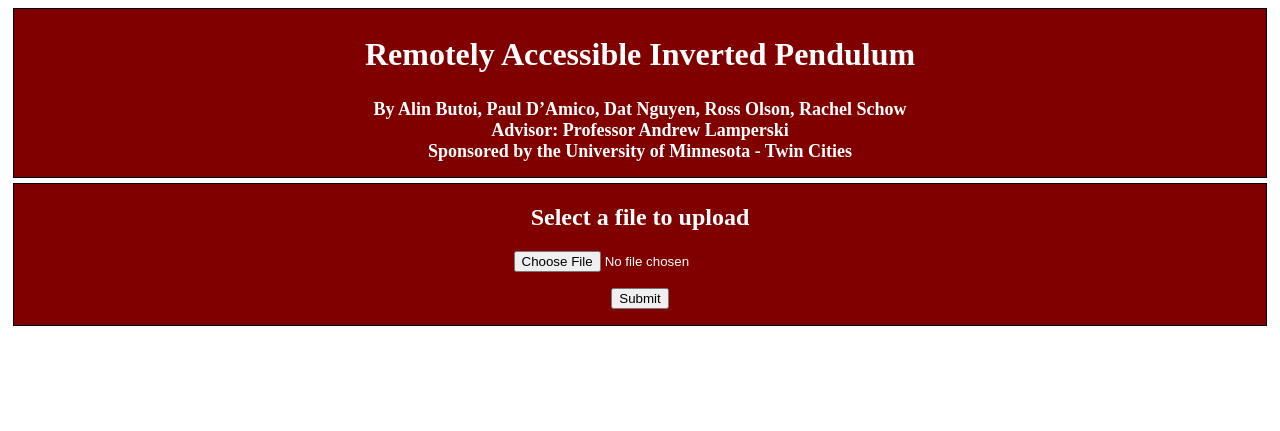
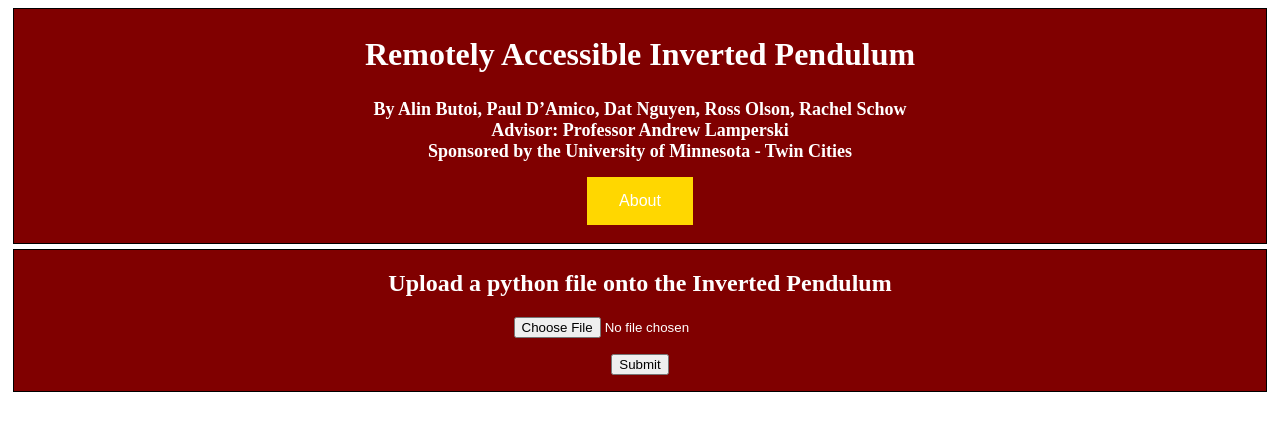
Before and after one commit to UMN-EE4951W-Lamperski/pendulum, a Flask app: page / in a window 1280 px wide. Shown: the top 431 px of the page. Run offline with Flask 2, Linux system fonts and the light colour scheme.

Commit message:
some more changes to make the website look better

```diff
--- a/Web/Server/static/Server.css
+++ b/Web/Server/static/Server.css
@@ -5,6 +5,27 @@
     border: 1px solid black;
     text-align: center;
     margin:5px;
+}
+
+.button {
+    background-color: gold;
+    border: none;
+    color: white;
+    padding: 15px 32px;
+    text-align: center;
+    text-decoration: none;
+    display: inline-block;
+    font-size: 16px;
+}
+
+.button:hover{
+    background-color: white;
+    color: gold;
+    cursor: pointer;
+}
+
+#about{
+    display: none;
 }
 
 #title{
--- a/Web/Server/static/Server.js
+++ b/Web/Server/static/Server.js
@@ -8,3 +8,12 @@
         div.style.display = 'none';
     }
 }
+
+function toggleAbout(){
+    var x = document.getElementById("about");
+    if (x.style.display === "none") {
+        x.style.display = "block";
+    } else {
+        x.style.display = "none";
+    }
+}
--- a/Web/Server/templates/base.html
+++ b/Web/Server/templates/base.html
@@ -12,6 +12,29 @@
                 Advisor: Professor Andrew Lamperski <br>
                 Sponsored by the University of Minnesota - Twin Cities <br>
             </h2>
+
+            <button class="button" onclick="toggleAbout()">About</button>
+
+            <br>
+            <br>
+
+            <div id="about">
+                <h1>Team ANDI'S PIE</h1>
+                <div>
+                    Andy’s Nifty Dynamic Inverted Swinging Pendulum in Equilibrium
+                </div>
+
+                <h1>Background</h1>
+                <p>
+                    Our team developed an inverted pendulum system that could be accessed over a computer network for use by students. The inverted pendulum is a common controls problem used in academia. This problem teaches students concepts of control loops, data filtering, and machine learning.
+                </p>
+
+                <h1> What is an Inverted Pendulum? </h1>
+                <p>
+                    A vertical pendulum that is balanced via the base moving. <br>
+                    Controlled movements are determined by measuring the position and speed of the pendulum and base.
+                </p>
+            </div>
         </nav>
 
         <div class = "container">
--- a/Web/Server/templates/index.html
+++ b/Web/Server/templates/index.html
@@ -2,7 +2,7 @@
 
 {% block content %}
 	<div id="upload">
-		<h2>Select a file to upload</h2>
+		<h2>Upload a python file onto the Inverted Pendulum</h2>
 		<p>
 			{% with messages = get_flashed_messages() %}
 			{% if messages %}
```
